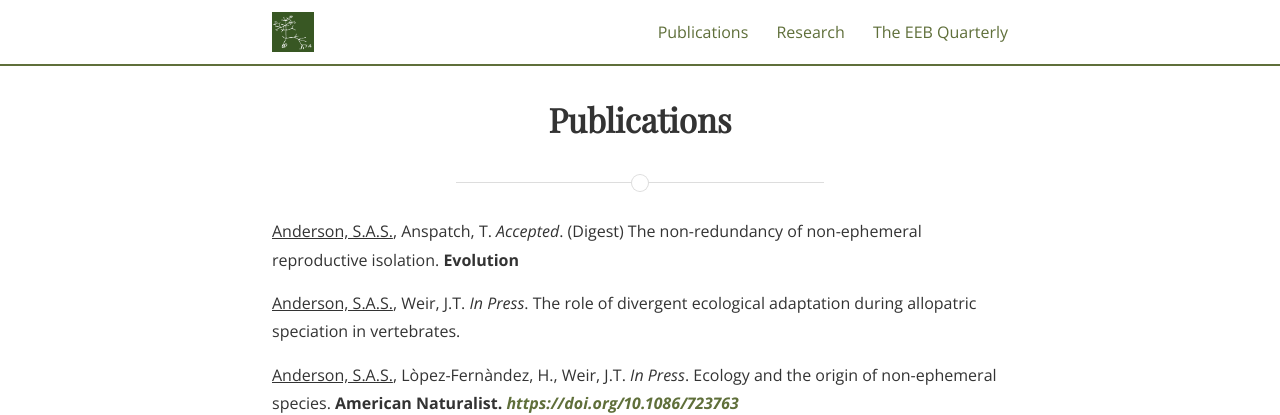
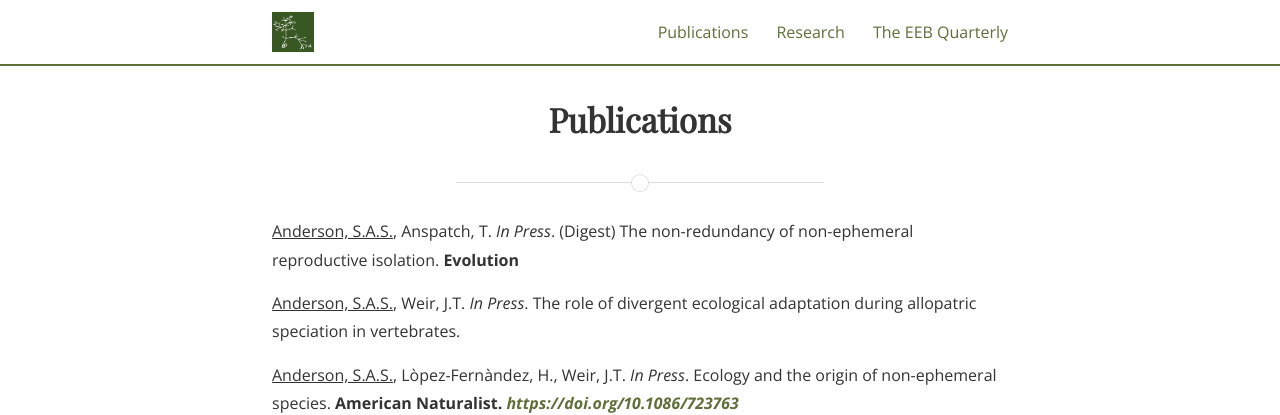
Before and after one commit to SeanASAnderson/SeanASAnderson.github.io, a Jekyll site: the page built from publications2.md, in a window 1280 px wide and 1043 px high. Shown: the top 415 px of the window. Built offline with Jekyll 4.4.1, drawn with Linux system fonts in a browser that asks for light colours; nearby versions of some CDN libraries; some web fonts are replaced.

Commit message:
in press article

```diff
--- a/publications2.md
+++ b/publications2.md
@@ -15,7 +15,7 @@ img {
 
 <h2>Out Now</h2>-->
 
-<p><u>Anderson, S.A.S.</u>, Anspatch, T. <i>Accepted</i>. (Digest) The non-redundancy of non-ephemeral reproductive isolation. <b>Evolution</b></p>
+<p><u>Anderson, S.A.S.</u>, Anspatch, T. <i>In Press</i>. (Digest) The non-redundancy of non-ephemeral reproductive isolation. <b>Evolution</b></p>
 
 <p><u>Anderson, S.A.S.</u>, Weir, J.T. <i>In Press</i>. The role of divergent ecological adaptation during allopatric speciation in vertebrates.<!-- <b>Science.</b> --></p>
 
```
